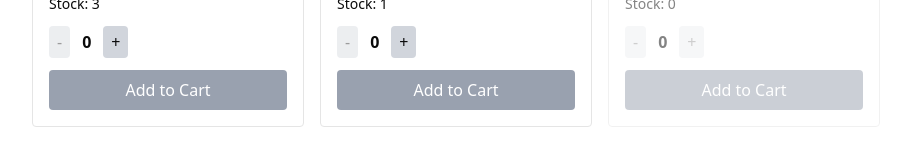
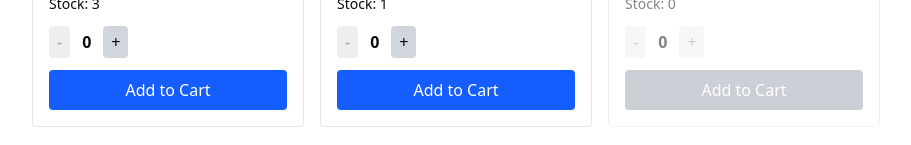
Before and after one commit to future-html/vdm_sellitem, a React (Vite) app: page / in a window 1280 px wide. Both pictures are taken after typing "Sample", "name@example.com", "Sample123" into the empty fields and a click on the button "Login". Shown: the part 307-452 px from the top of the page, without its empty margins (184-1095 px from the left). Built offline with nearby package versions, Linux system fonts and the light colour scheme.

Commit message:
fix: item filter quantity 0 ==> filter

```diff
--- a/src/pages/HomePage.tsx
+++ b/src/pages/HomePage.tsx
@@ -69,6 +69,8 @@ function HomePage() {
     const addToCart = (item:Item): void => {
         const updatedCart = [...cart];
 
+        console.log('add cart')
+
         const filteredExistCart = updatedCart.findIndex((cart) => cart.itemId === item.itemId);
         if (filteredExistCart === -1) {
             updatedCart.push({ itemName: item.itemName, cost: item.cost, quantity: quantities[item.itemName], itemId: item.itemId });
@@ -76,7 +78,9 @@ function HomePage() {
         else {
             updatedCart[filteredExistCart].quantity = quantities[item.itemName];
         }
-        setCart(updatedCart)
+        console.log(updatedCart, 'update cart')
+        const filteredCart = updatedCart.filter((cart) => cart.quantity !== 0)
+        setCart(filteredCart)
     };
 
     // console.log(cart, 'cart');
@@ -136,7 +140,7 @@ function HomePage() {
                                     {/* Add to Cart Button */}
                                     <button
                                         className="mt-3 w-full bg-blue-600 text-white py-2 rounded disabled:bg-gray-400"
-                                        disabled={qty === 0}
+                                        disabled={item.stock === 0}
                                         onClick={() => addToCart(item)}
                                     >
                                         Add to Cart
```
